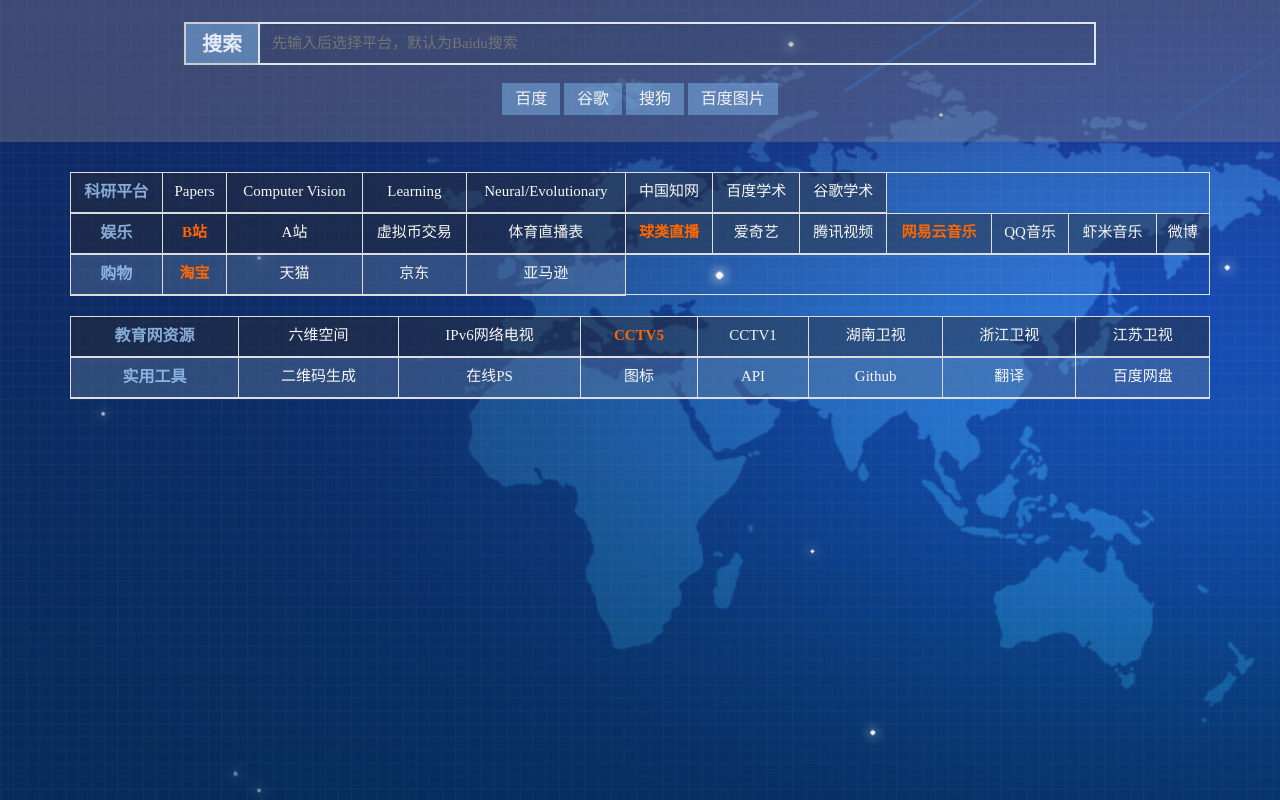
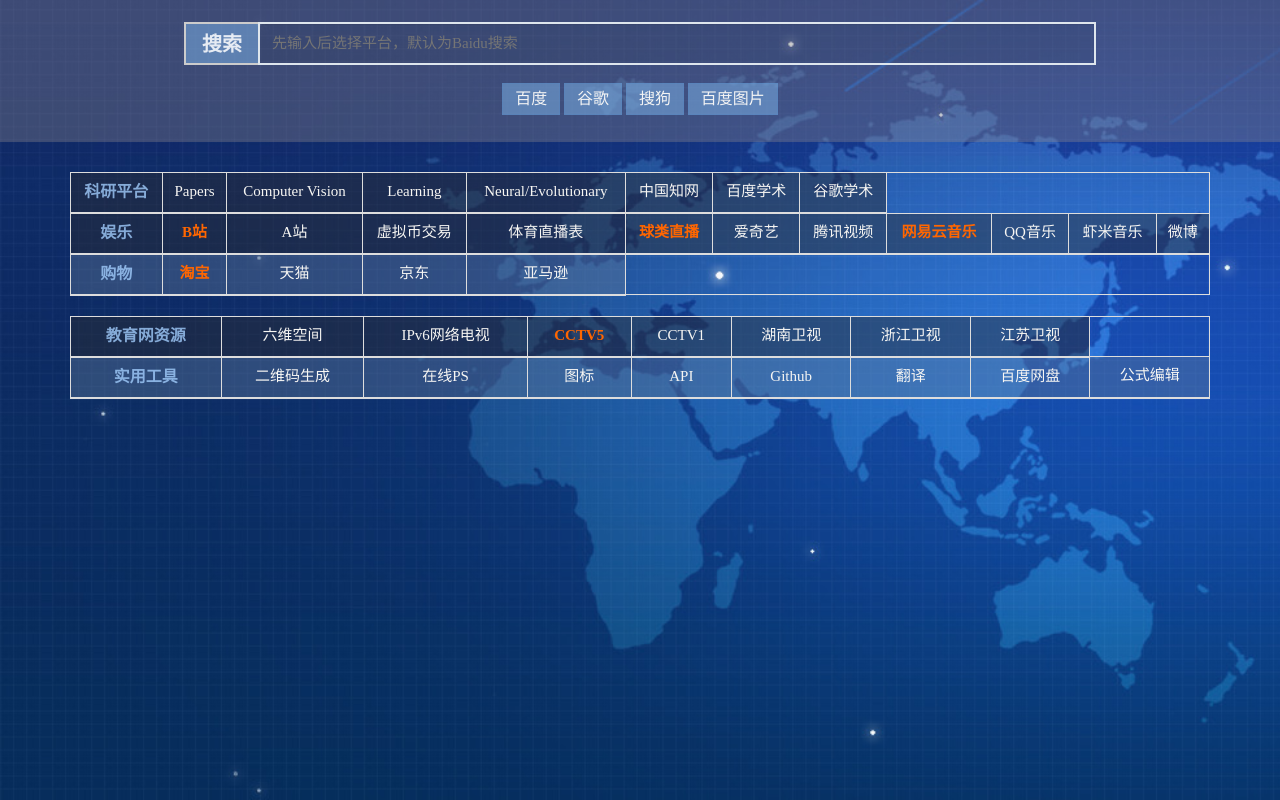
Before and after one commit to evilgod2/evilgod2.github.io, a plain HTML site: page index.html in a window 1280 px wide. Drawn offline with Linux system fonts and the light colour scheme.

Commit message:
Update index.html

```diff
--- a/index.html
+++ b/index.html
@@ -118,6 +118,8 @@ class="input-group-addon">搜索</SPAN>
       target="_blank">翻译</A></TD>
 	  <TD align="center"><A id="lianjie" href="http://pan.baidu.com/"
       target="_blank">百度网盘</A></TD>
+	  <TD align="center"><A id="lianjie" href="https://www.mathcha.io/editor"
+      target="_blank">公式编辑</A></TD>
 	  </TR></THEAD></TABLE></DIV></DIV>
 <SCRIPT src="index_files/baidu.js" charset="gbk"></SCRIPT>
 <IFRAME class="bdSug_sd" src="about:blank" style="border-width: 0px; display: none; position: absolute;"></IFRAME>
```
